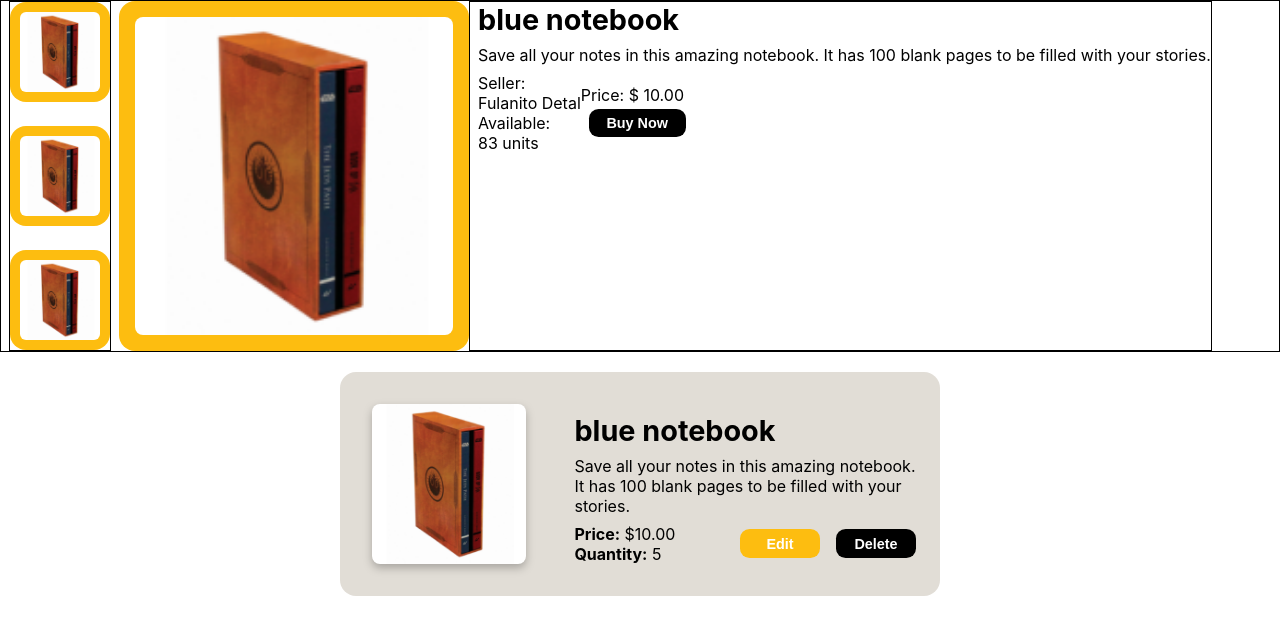
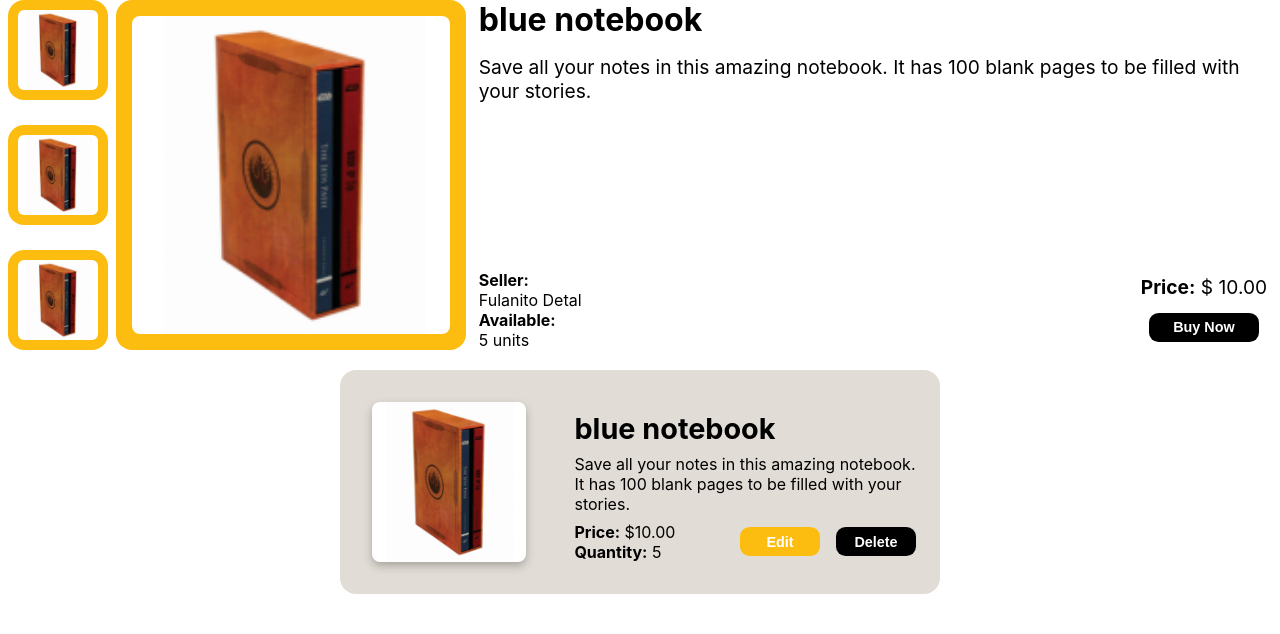
Before and after one commit to davidgdev/the-market-place, a React (Create React App) app: page / in a window 1280 px wide. Shown: the top 634 px of the page. Built offline with nearby package versions, Linux system fonts and the light colour scheme.

Commit message:
Adds Product Details

```diff
--- a/src/components/ProductDescription.jsx
+++ b/src/components/ProductDescription.jsx
@@ -3,28 +3,16 @@ import '../sass/components/_ProductDescription.scss';
 
 import Photo from './Photo';
 import PhotoReel from './PhotoReel';
-import ProductButton from './ProductButton';
+import ProductDetails from './ProductDetails';
 
 
 function ProductDescription ({title, description, price, quantity}) {
     return (
      <section className="prodDesc">
         <PhotoReel photos=""/>
-        <Photo size="photo__img photo__img--large"/>
-        <div className="prodDesc__info">
-            <p className="prodDesc__info-title">blue notebook</p>
-            <p className="prodDesc__info-description">Save all your notes in this amazing notebook. It has 100 blank pages to be filled with your stories.</p>
-            <div className="prodDesc__info-bottom">
-                <div className="prodDesc__info-properties">
-                    <p><span className="prodDesc__details-property">Seller:<br/></span> Fulanito Detal</p>
-                    <p><span className="prodDesc__details-property">Available:<br/></span> 83 units</p>
-                </div>
-                <div className="prodDesc__info-buy">
-                    <p><span className="prodDesc__details-property">Price:</span> $ 10.00</p>
-                    <ProductButton text="Buy Now" style="btn btn-secondary"/>
-                </div>
-            </div>
-         </div>
+        <Photo size="photo__img photo__img--large" source=""/>
+        <ProductDetails title="blue notebook" description="Save all your notes in this amazing notebook.
+                It has 100 blank pages to be filled with your stories." price="10.00" quantity="5" seller="Fulanito Detal"/>
      </section>
     )
 };
--- a/src/components/ProductDetails.jsx
+++ b/src/components/ProductDetails.jsx
@@ -1,30 +1,24 @@
 import React from 'react';
-import '../sass/components/_ProductDescription.scss';
+import '../sass/components/_ProductDetails.scss';
 
-import Photo from './Photo';
-import PhotoReel from './PhotoReel';
 import ProductButton from './ProductButton';
 
 
-function ProductDescription ({title, description, price, quantity}) {
+function ProductDescription ({title, description, price, quantity, seller}) {
     return (
-     <section className="prodDesc">
-        <PhotoReel photos=""/>
-        <Photo size="photo__img photo__img--large"/>
-        <div className="prodDesc__info">
-            <p className="prodDesc__info-title">blue notebook</p>
-            <p className="prodDesc__info-description">Save all your notes in this amazing notebook. It has 100 blank pages to be filled with your stories.</p>
-            <div className="prodDesc__info-bottom">
-                <div className="prodDesc__info-properties">
-                    <p><span className="prodDesc__details-property">Seller:<br/></span> Fulanito Detal</p>
-                    <p><span className="prodDesc__details-property">Available:<br/></span> 83 units</p>
+     <section className="prodDetails">
+            <p className="prodDetails__title">{title}</p>
+            <p className="prodDetails__description">{description}</p>
+            <div className="prodDetails__bottom">
+                <div className="prodDetails__properties">
+                    <p><span className="prodDetails__property">Seller:<br/></span> {seller}</p>
+                    <p><span className="prodDetails__property">Available:<br/></span> {quantity} units</p>
                 </div>
-                <div className="prodDesc__info-buy">
-                    <p><span className="prodDesc__details-property">Price:</span> $ 10.00</p>
+                <div className="prodDetails__buy">
+                    <p><span className="prodDetails__property prodDetails__price ">Price:</span> $ {price}</p>
                     <ProductButton text="Buy Now" style="btn btn-secondary"/>
                 </div>
             </div>
-         </div>
      </section>
     )
 };
--- a/src/css/App.css
+++ b/src/css/App.css
@@ -79,23 +79,35 @@
 
 .prodDesc {
   display: flex;
-  border: 1px solid black;
 }
-.prodDesc__info {
-  border: 1px solid black;
+
+.prodDetails {
+  display: flex;
+  flex-direction: column;
   text-align: left;
-  padding-left: 0.5rem;
+  margin: 0 0.8rem;
 }
-.prodDesc__info-title {
-  font-size: 1.8rem;
+.prodDetails__title {
+  font-size: 2rem;
   font-weight: bold;
 }
-.prodDesc__info-description {
-  margin: 0.5rem 0;
+.prodDetails__description {
+  font-size: 1.2rem;
+  margin: 1rem 0;
 }
-.prodDesc__info-bottom {
+.prodDetails__bottom {
   display: flex;
-  align-items: center;
+  justify-content: space-between;
+  margin-top: auto;
+}
+.prodDetails__property {
+  font-weight: bold;
+}
+.prodDetails__buy {
+  display: flex;
+  flex-direction: column;
+  justify-content: space-around;
+  font-size: 1.2rem;
 }
 
 .photo__card {
--- a/src/sass/App.scss
+++ b/src/sass/App.scss
@@ -10,6 +10,7 @@
 @import "components/_HorizontalCard";
 @import "components/_ProductButton";
 @import "components/_ProductDescription";
+@import "components/_ProductDetails";
 @import "components/_Photo";
 
 // Layout
--- a/src/sass/components/_PhotoReel.scss
+++ b/src/sass/components/_PhotoReel.scss
@@ -1,5 +1,4 @@
 .photoReel {
-    border: 1px solid black;
     display: flex;
     flex-direction: column;
     justify-content: space-between;
--- a/src/sass/components/_ProductDescription.scss
+++ b/src/sass/components/_ProductDescription.scss
@@ -1,27 +1,3 @@
 .prodDesc {
     display: flex;
-    border: 1px solid black;
-
-    &__info {
-        border: 1px solid black;
-        text-align: left;
-        padding-left: 0.5rem;
-
-        &-title{
-            font-size: 1.8rem;
-            font-weight: bold;
-
-        }
-        &-description {
-            margin: 0.5rem 0;
-        }
-
-        &-bottom {
-            display: flex;
-            align-items: center;
-        }
-
-    }
-
-
 }
--- /dev/null
+++ b/src/sass/components/_ProductDetails.scss
@@ -0,0 +1,35 @@
+.prodDetails {
+    display: flex;
+    flex-direction: column;
+    text-align: left;
+    margin: 0 0.8rem;
+
+    &__title{
+        font-size: 2rem;
+        font-weight: bold;
+    }
+
+    &__description {
+        font-size: 1.2rem;
+        margin: 1rem 0;
+    }
+
+    &__bottom {
+        display: flex;
+        justify-content: space-between;
+        margin-top: auto;
+
+    }
+
+    &__property {
+        font-weight: bold;
+    }
+
+    &__buy {
+        display: flex;
+        flex-direction: column;
+        justify-content: space-around;
+        font-size: 1.2rem;
+    }
+
+}
```
